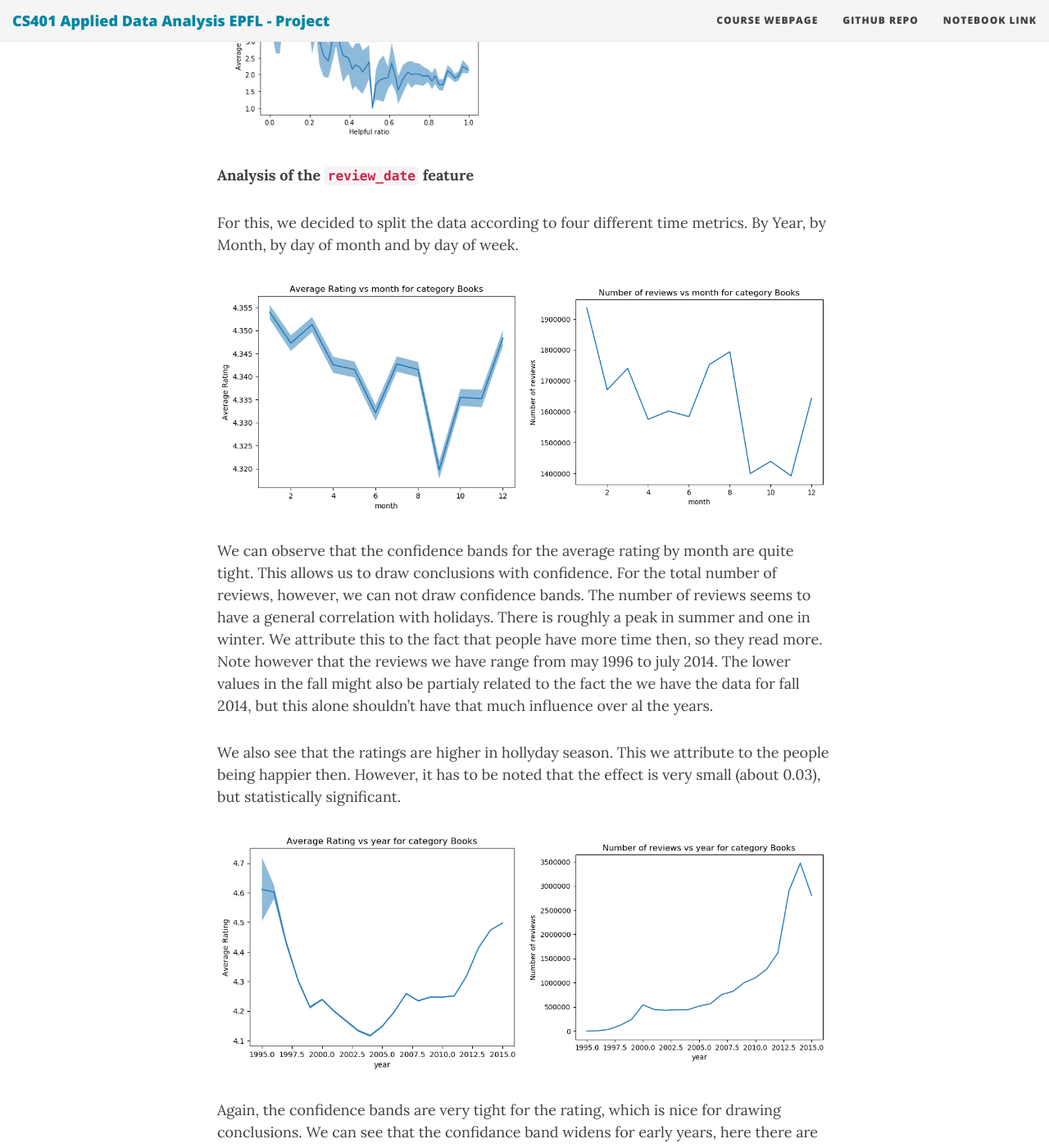
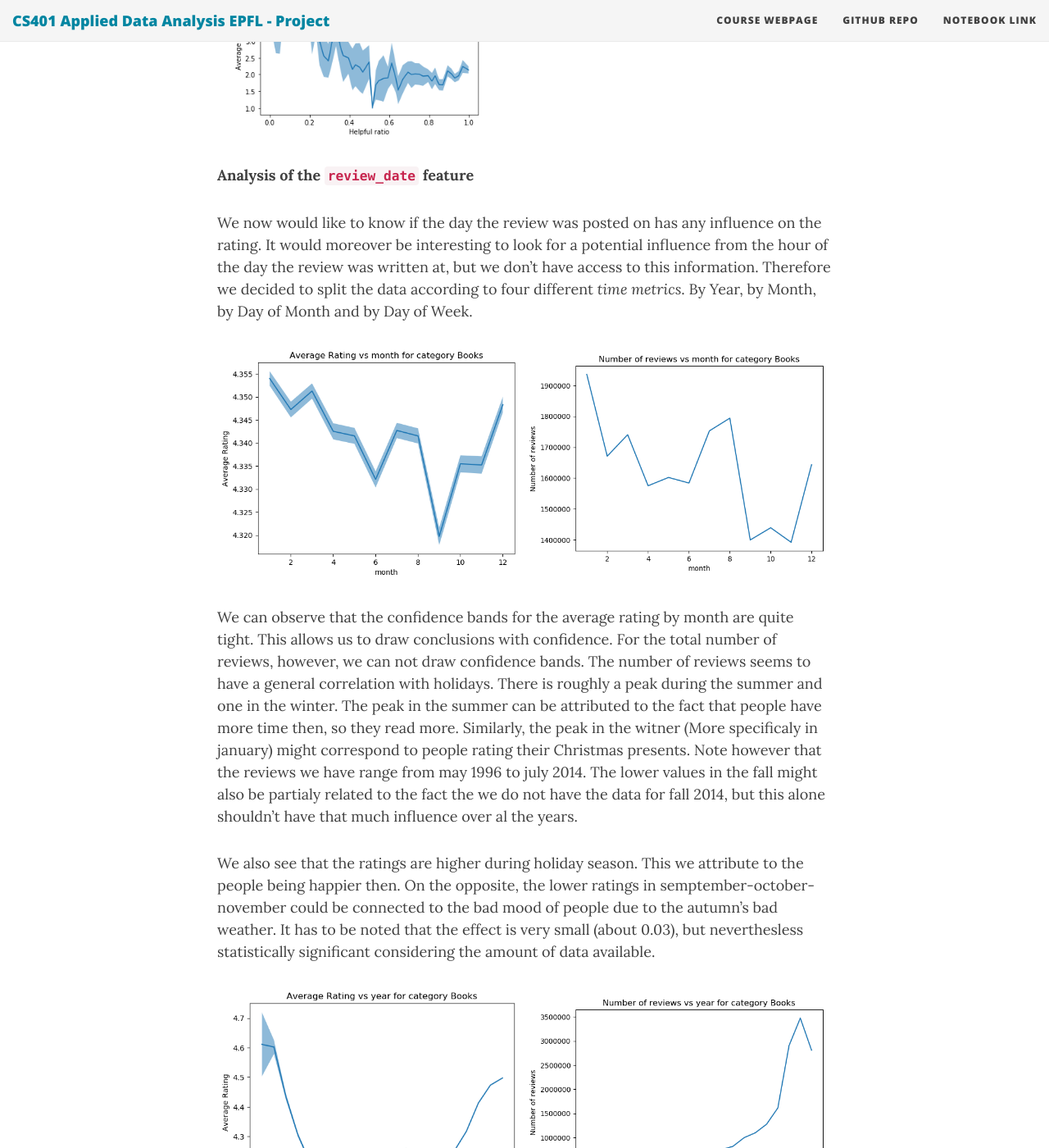
Before and after one commit to ada-lyn/ada-lyn.github.io, a Jekyll site: the page built from index.md, in a window 1280 px wide and 1400 px high, scrolled down 8497 px. Shown: the whole window at 82% size. Built offline with Jekyll 4.4.1, drawn with Linux system fonts in a browser that asks for light colours; nearby versions of some CDN libraries.

Commit message:
Update index.md

```diff
--- a/index.md
+++ b/index.md
@@ -122,16 +122,16 @@ Hence the graphs of most of the categories look similar but the categories with
 
 **Analysis of the `review_date` feature**
 
-For this, we decided to split the data according to four different time metrics. By Year, by Month, by day of month and by day of week.
+We now would like to know if the day the review was posted on has any influence on the rating. It would moreover be interesting to look for a potential influence from the hour of the day the review was written at, but we don't have access to this information. Therefore we decided to split the data according to four different *time metrics*. By Year, by Month, by Day of Month and by Day of Week.
 
 <p float="left">
   <img src="/img/products/rating_by_month_evolution_Books.png" width="49.5%" />
   <img src="/img/products/number_by_month_evolution_Books.png" width="49.5%" />
 </p>
 
-We can observe that the confidence bands for the average rating by month are quite tight. This allows us to draw conclusions with confidence. For the total number of reviews, however, we can not draw confidence bands. The number of reviews seems to have a general correlation with holidays. There is roughly a peak in summer and one in winter. We attribute this to the fact that people have more time then, so they read more. Note however that the reviews we have range from may 1996 to july 2014. The lower values in the fall might also be partialy related to the fact the we have the data for fall 2014, but this alone shouldn't have that much influence over al the years.
+We can observe that the confidence bands for the average rating by month are quite tight. This allows us to draw conclusions with confidence. For the total number of reviews, however, we can not draw confidence bands. The number of reviews seems to have a general correlation with holidays. There is roughly a peak during the summer and one in the winter. The peak in the summer can be attributed to the fact that people have more time then, so they read more. Similarly, the peak in the witner (More specificaly in january) might correspond to people rating their Christmas presents. Note however that the reviews we have range from may 1996 to july 2014. The lower values in the fall might also be partialy related to the fact the we do not have the data for fall 2014, but this alone shouldn't have that much influence over al the years.
 
-We also see that the ratings are higher in hollyday season. This we attribute to the people being happier then. However, it has to be noted that the effect is very small (about 0.03), but statistically significant.
+We also see that the ratings are higher during holiday season. This we attribute to the people being happier then. On the opposite, the lower ratings in semptember-october-november could be connected to the bad mood of people due to the autumn's bad weather. It has to be noted that the effect is very small (about 0.03), but neverthesless statistically significant considering the amount of data available.
 
 <p float="left">
   <img src="/img/products/rating_by_year_evolution_Books.png" width="49.5%" />
```
